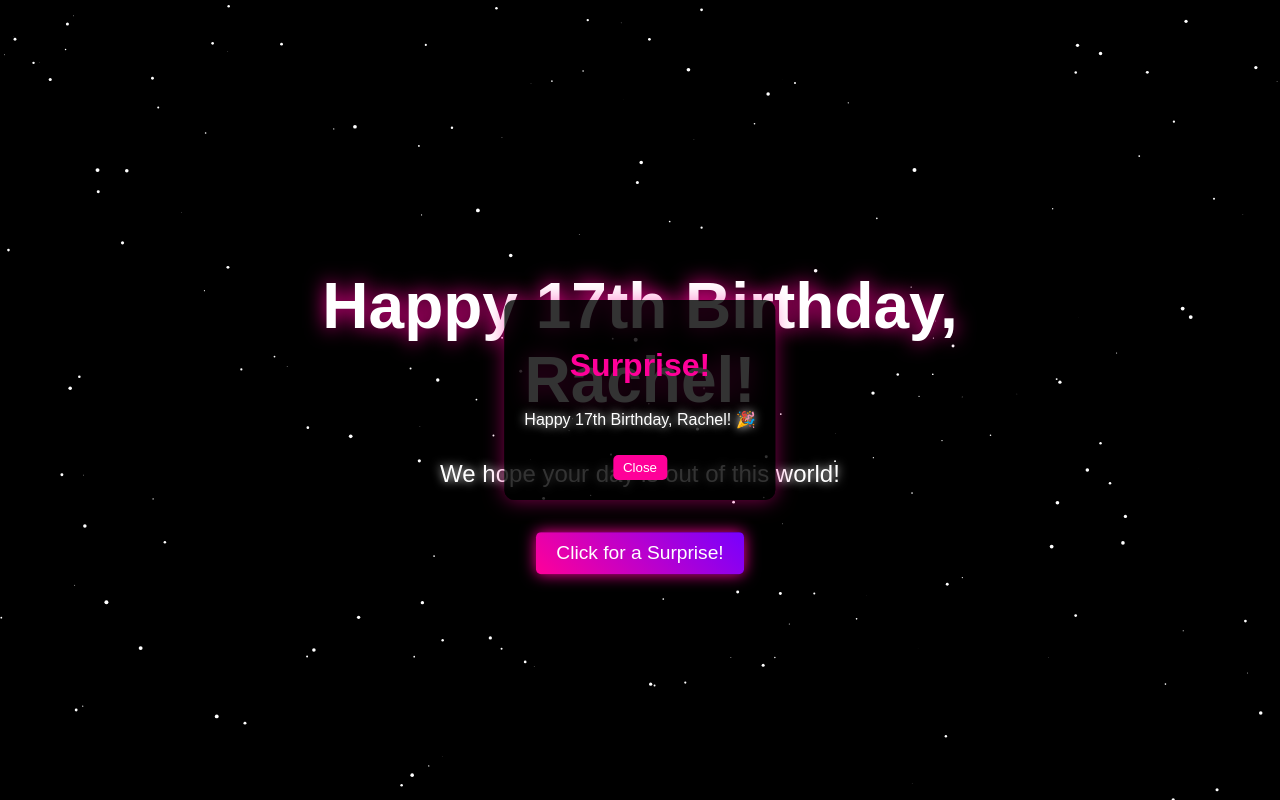
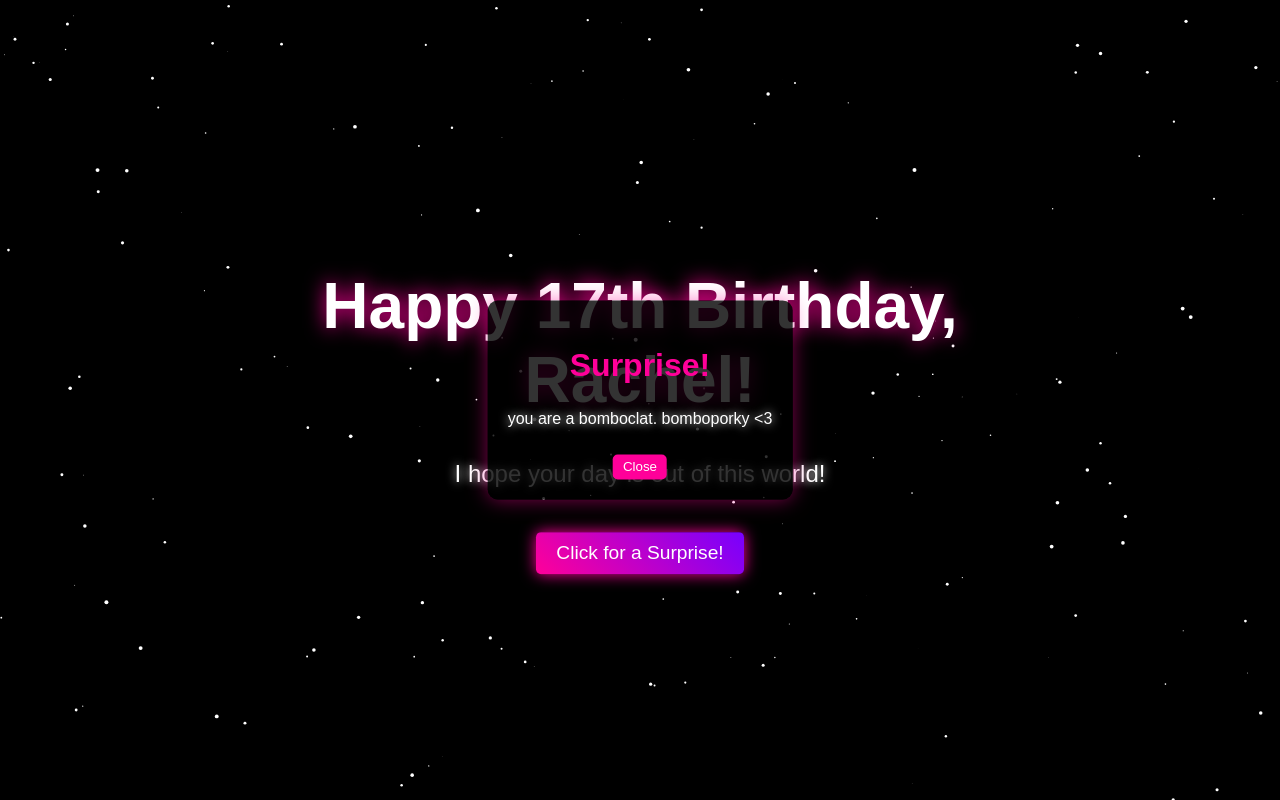
Before and after one commit to zah247/RachelBirthday, a plain HTML site: page index.html in a window 1280 px wide. Both pictures are taken after a click on the link "Click for a Surprise!". Drawn offline with Linux system fonts and the light colour scheme.

Commit message:
Update index.html

```diff
--- a/index.html
+++ b/index.html
@@ -101,7 +101,7 @@
     <canvas id="canvas"></canvas>
     <div class="content">
         <h1>Happy 17th Birthday, Rachel!</h1>
-        <p>We hope your day is out of this world!</p>
+        <p>I hope your day is out of this world!</p>
         <!-- Button -->
         <a class="button" id="surprise-button" href="#">Click for a Surprise!</a>
     </div>
@@ -109,7 +109,7 @@
     <!-- Pop-up content -->
     <div class="popup" id="popup">
         <h2>Surprise!</h2>
-        <p>Happy 17th Birthday, Rachel! 🎉</p>
+        <p>you are a bomboclat. bomboporky <3 </p>
         <button class="close-btn" id="close-btn">Close</button>
     </div>
 
```
